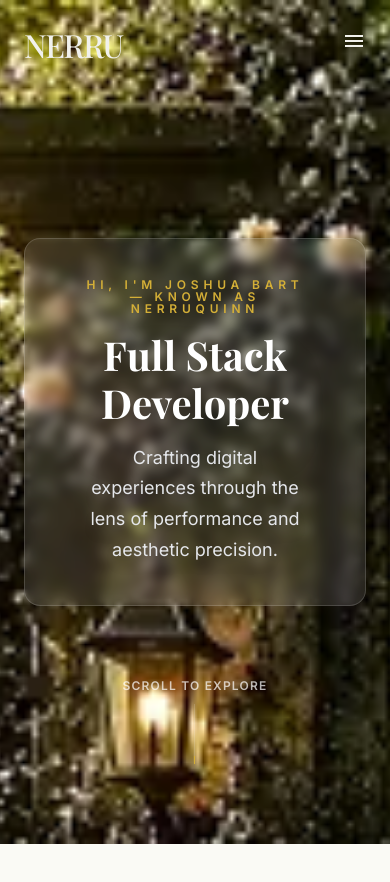
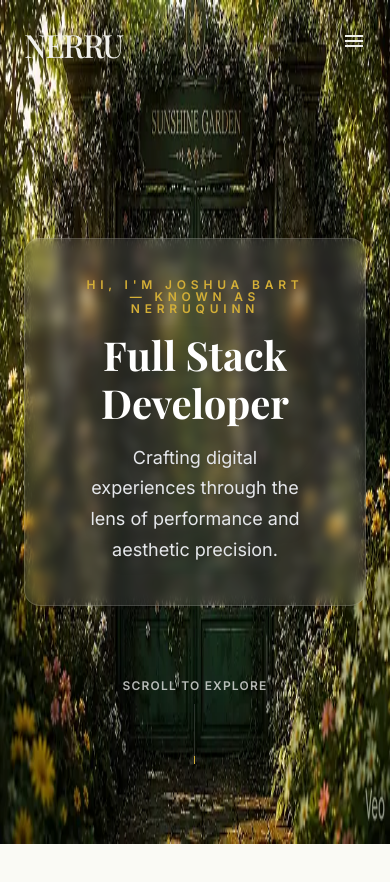
Before and after one commit to NerruQuinn/flowerwebportofolio, a React (Vite) app: page / in a window 390 px wide. Shown: the top 882 px of the page. Built offline with nearby package versions, Linux system fonts and the light colour scheme; a web font is replaced by a local one.

Commit message:
fix mobile canvas centering and fill

```diff
--- a/src/components/Hero.jsx
+++ b/src/components/Hero.jsx
@@ -86,10 +86,14 @@ const Hero = () => {
       const ctx = canvas.getContext('2d');
       if (!ctx) return;
 
+      // Set canvas dimensions to match viewport
+      canvas.width = window.innerWidth;
+      canvas.height = window.innerHeight;
+
       // Initialize with first frame
       if (frames[0]) {
         ctx.clearRect(0, 0, canvas.width, canvas.height);
-        ctx.drawImage(frames[0], 0, 0);
+        ctx.drawImage(frames[0], 0, 0, canvas.width, canvas.height);
       }
 
       // Create GSAP animation with ScrollTrigger
@@ -108,7 +112,7 @@ const Hero = () => {
           const currentFrame = frames[Math.round(obj.frame)];
           if (currentFrame) {
             ctx.clearRect(0, 0, canvas.width, canvas.height);
-            ctx.drawImage(currentFrame, 0, 0);
+            ctx.drawImage(currentFrame, 0, 0, canvas.width, canvas.height);
           }
         }
       });
@@ -269,10 +273,11 @@ const Hero = () => {
             ref={canvasRef}
             style={{
               position: 'fixed',
-              inset: 0,
+              top: 0,
+              left: '50%',
+              transform: 'translateX(-50%)',
               width: '100vw',
               height: '100vh',
-              objectFit: 'cover',
               zIndex: 10,
             }}
           />
```
